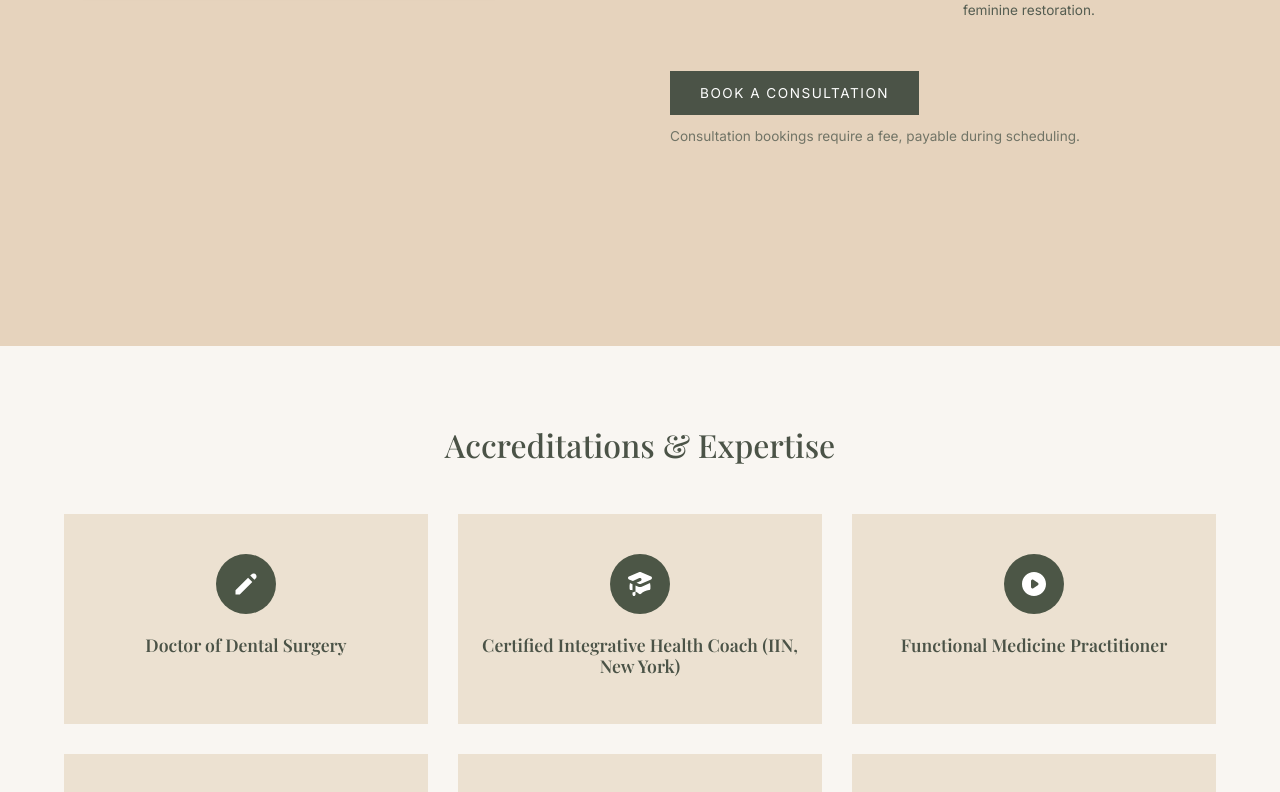
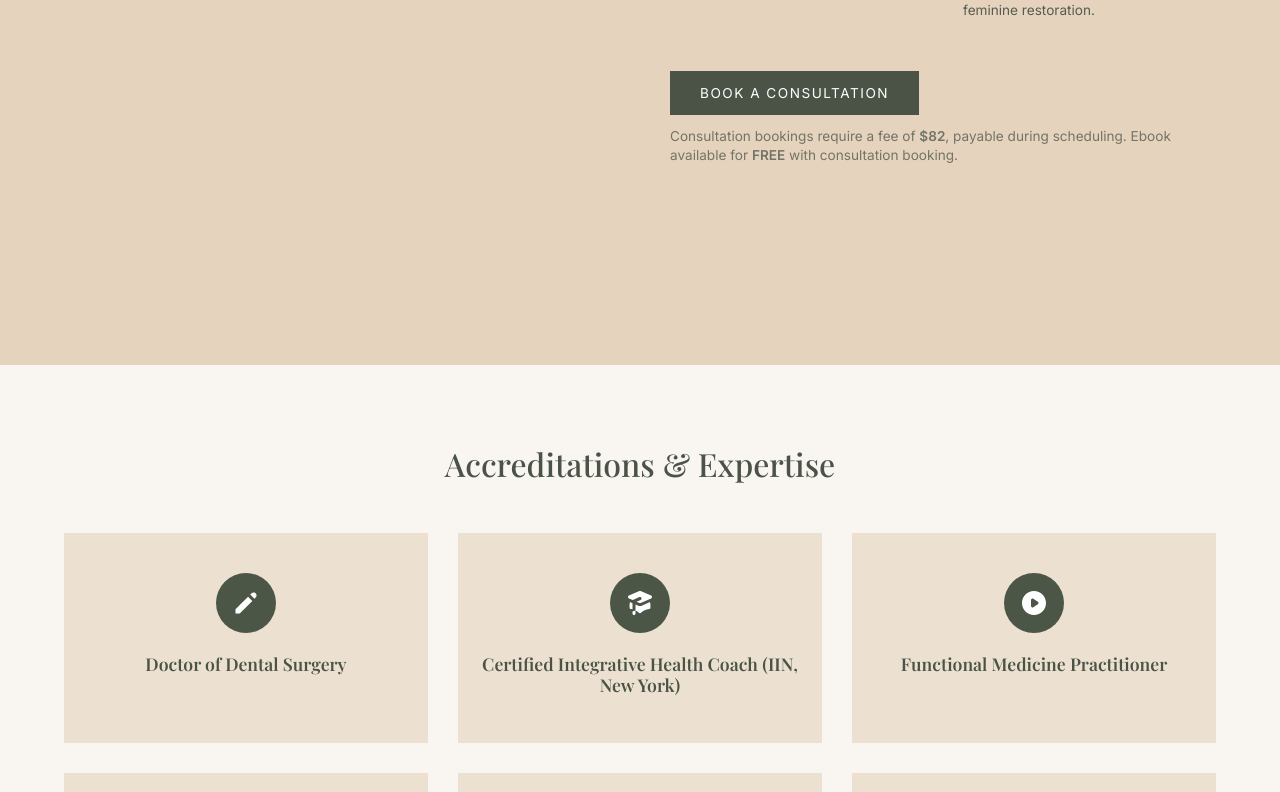
Before and after one commit to Creatorsblueprint/DrManissha, a React (Vite) app in the folder DrManissha-Project/: page / in a window 1280 px wide. Shown: the part 1500-2292 px from the top of the page. Built offline with nearby package versions, Linux system fonts and the light colour scheme; a web font is replaced by a local one.

Commit message:
Add consultation note and Fix mailto

```diff
--- a/DrManissha-Project/src/About/About.jsx
+++ b/DrManissha-Project/src/About/About.jsx
@@ -83,7 +83,9 @@ const About = () => {
                 Book a Consultation
               </button>
               <p className={styles.consultationNote}>
-                Consultation bookings require a fee, payable during scheduling.
+                Consultation bookings require a fee of <b>$82</b>, payable
+                during scheduling. Ebook available for <b>FREE</b> with
+                consultation booking.
               </p>
             </motion.div>
           </div>
--- a/DrManissha-Project/src/Footer/Footer.jsx
+++ b/DrManissha-Project/src/Footer/Footer.jsx
@@ -79,11 +79,8 @@ const Footer = () => {
           <p className={styles.tagline} style={{ marginBottom: "15px" }}>
             Interested in coaching or wholesale? Contact us directly.
           </p>
-          <a
-            href="mailto:hello@drmanisshapandit.com"
-            className={styles.emailLink}
-          >
-            hello@drmanisshapandit.com
+          <a href="mailto:info@houseofmhealth.com" className={styles.emailLink}>
+            info@houseofmhealth.com
           </a>
         </div>
       </div>
```
